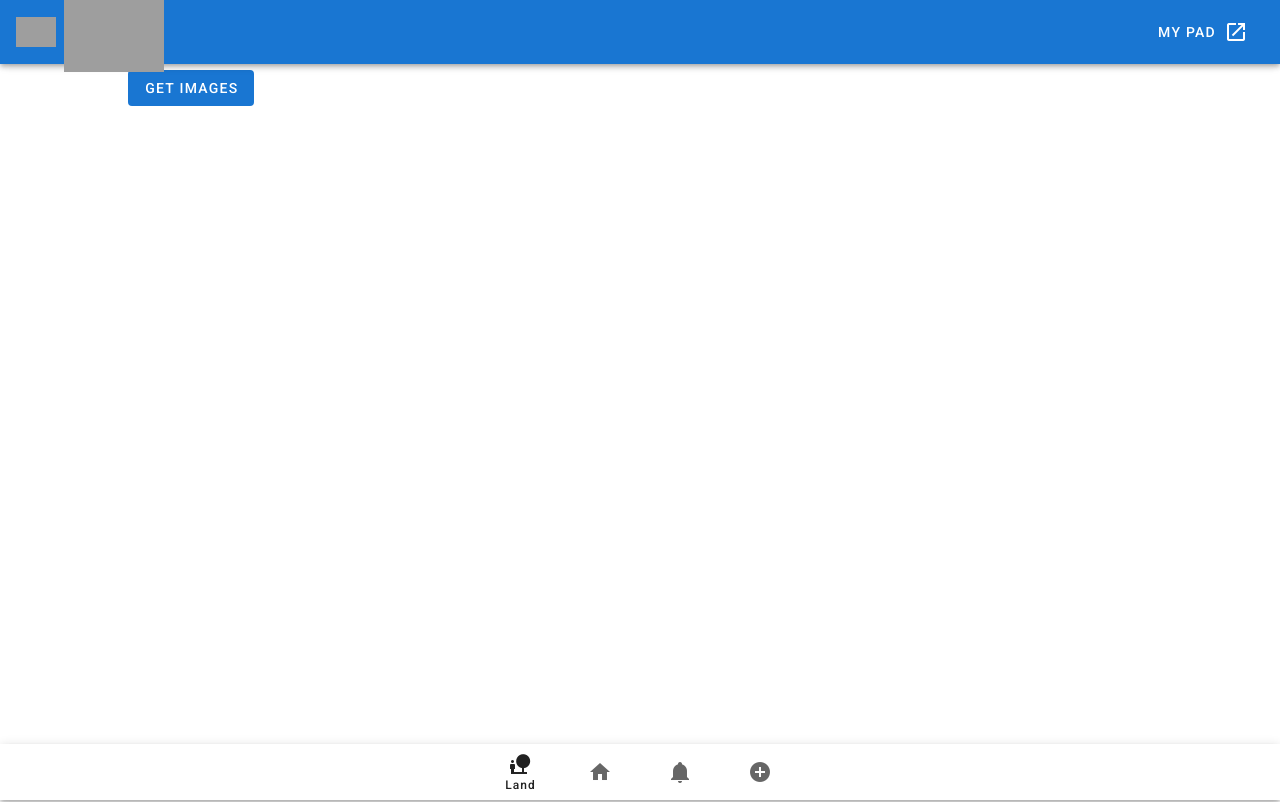
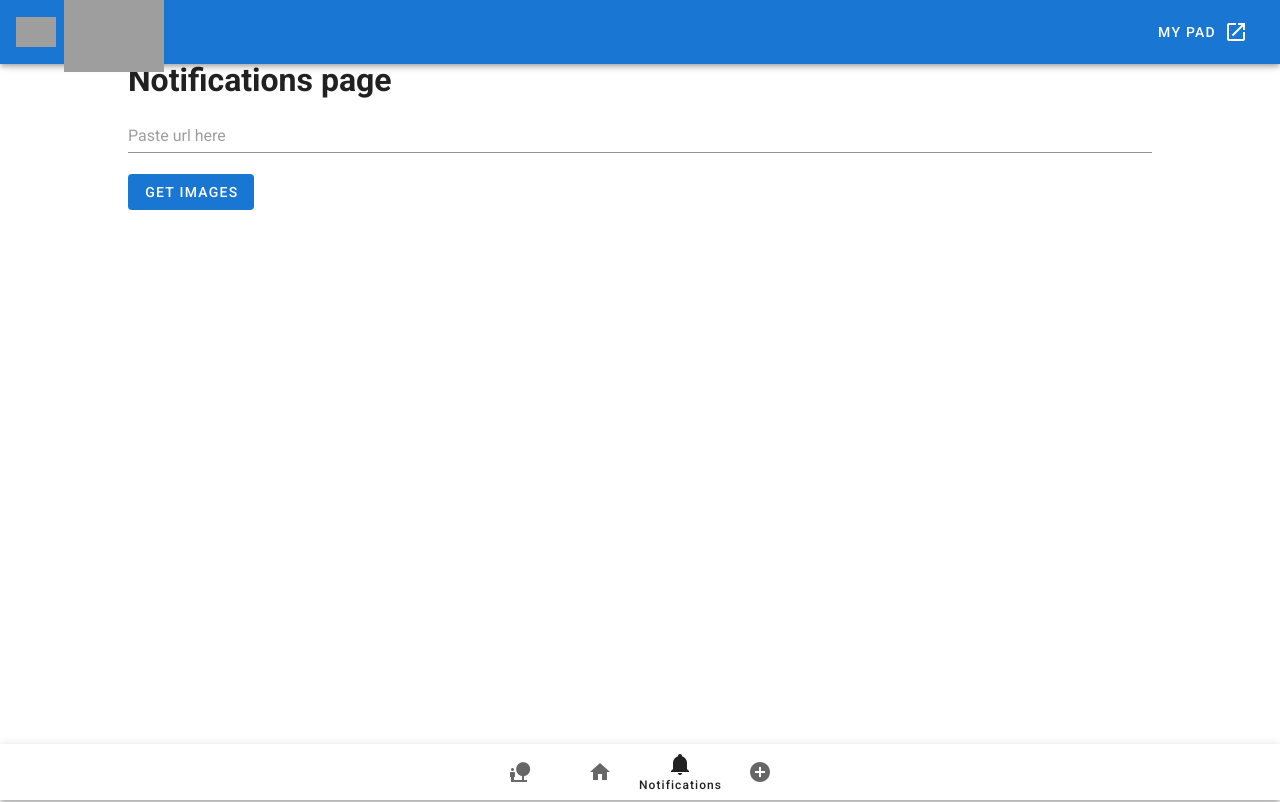
Before and after one commit to codepanov/my_pad_vuetify, a Vue app: page /notifications in a window 1280 px wide. Built offline with nearby package versions, Linux system fonts and the light colour scheme; grey boxes are pictures that could not be loaded.

Commit message:
tabs are now working

```diff
--- a/src/App.vue
+++ b/src/App.vue
@@ -52,10 +52,10 @@
       <v-bottom-sheet v-model="sheet">
         <template v-slot:activator="{ on }">
           <v-bottom-navigation
-            v-model="bottomNav"
+            v-model="activeTab"
             shift
           >
-            <v-btn value="land">
+            <v-btn to="/land" value="land">
               <span>Land</span>
               <v-icon>mdi-nature-people</v-icon>
             </v-btn>
@@ -65,12 +65,12 @@
               <v-icon>mdi-home</v-icon>
             </v-btn>
 
-            <v-btn value="notifications">
+            <v-btn to="/notifications" value="notifications">
               <span>Notifications</span>
               <v-icon>mdi-bell</v-icon>
             </v-btn>
 
-            <v-btn to="gallery" value="add-item" v-on="on">
+            <v-btn to="/gallery" value="add-item" v-on="on">
               <span>Add-Item</span>
               <v-icon>mdi-plus-circle</v-icon>
             </v-btn>
@@ -110,8 +110,7 @@ export default {
   },
 
   data: () => ({
-    bottomNav: 'recent',
-
+    activeTab: 'home',
     sheet: false,
       tiles: [
         // { img: 'keep.png', title: 'Add a Photo' },
@@ -159,6 +158,9 @@ export default {
 </script>
 
 <style>
+  .main_element {
+    padding: 56px 20px 0 0;
+  }
   .row {
     padding-top: 20px!important;
   }
--- a/src/router/index.js
+++ b/src/router/index.js
@@ -1,6 +1,8 @@
 import Vue from 'vue'
 import VueRouter from 'vue-router'
 import Home from '../views/Home.vue'
+import Land from '../views/Land.vue'
+import Notifications from '../views/Notifications.vue'
 import Gallery from '../components/ImageGallery.vue'
 
 Vue.use(VueRouter)
@@ -10,6 +12,16 @@ Vue.use(VueRouter)
     path: '/',
     name: 'Home',
     component: Home
+  },
+  {
+    path: '/land',
+    name: 'Land',
+    component: Land
+  },
+  {
+    path: '/notifications',
+    name: 'Notifications',
+    component: Notifications
   },
   {
     path: '/gallery',
--- a/src/views/Home.vue
+++ b/src/views/Home.vue
@@ -1,11 +1,5 @@
 <template>
-  <div class="home">
+  <div class="main_element">
     <h1>Home page</h1>
   </div>
 </template>
-
-<style scoped>
- .home {
-   padding: 56px 20px 0 0;
- }
-</style>
--- /dev/null
+++ b/src/views/Land.vue
@@ -0,0 +1,15 @@
+<template>
+  <div class="main_element">
+    <h1>Land page</h1>
+  </div>
+</template>
+
+<script>
+export default {
+
+}
+</script>
+
+<style>
+
+</style>
--- /dev/null
+++ b/src/views/Notifications.vue
@@ -0,0 +1,15 @@
+<template>
+  <div class="main_element">
+    <h1>Notifications page</h1>
+  </div>
+</template>
+
+<script>
+export default {
+
+}
+</script>
+
+<style>
+
+</style>
```
Also changed, not shown: src/views/AddItem.vue (added, +15 -0 lines).
